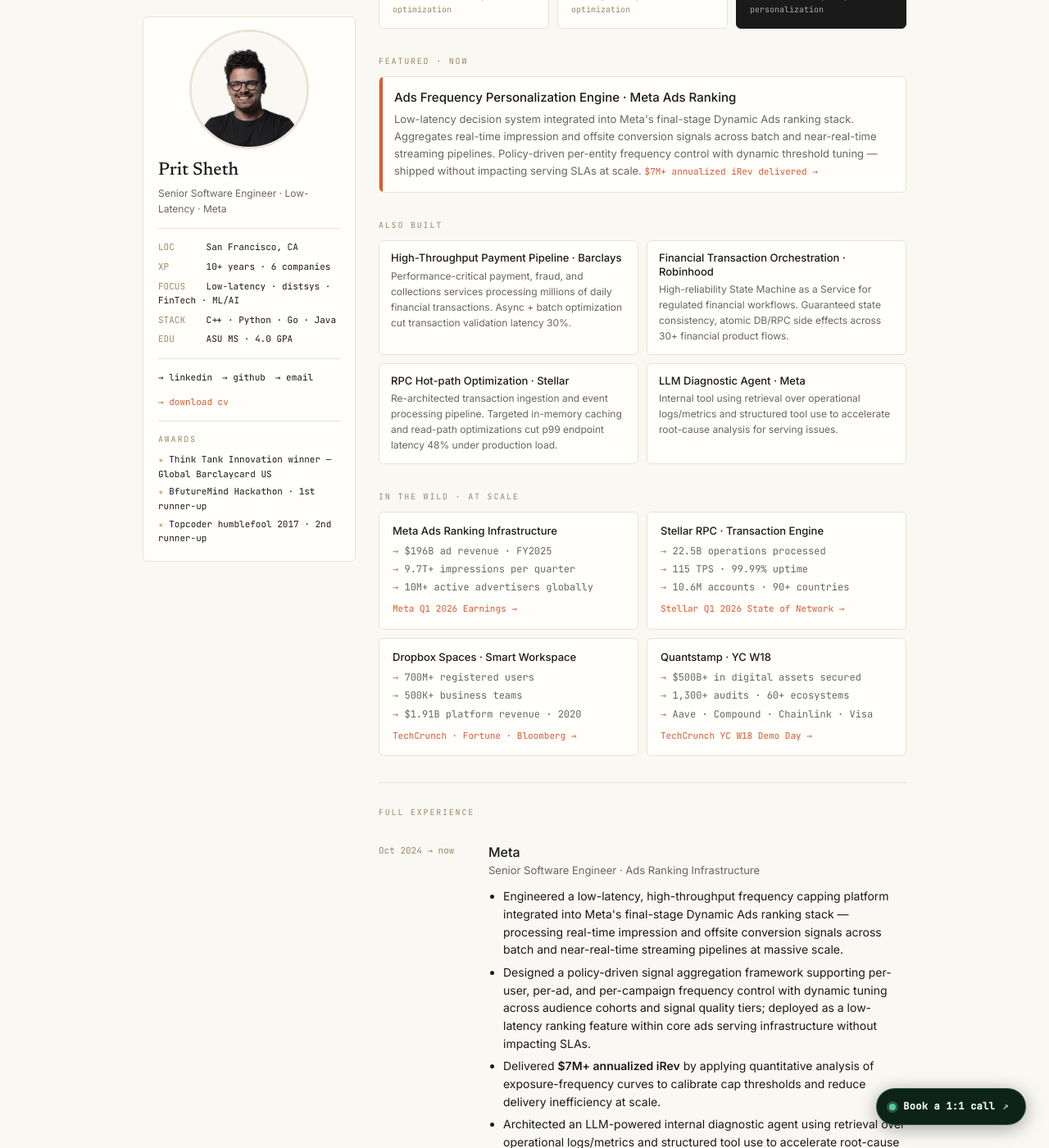
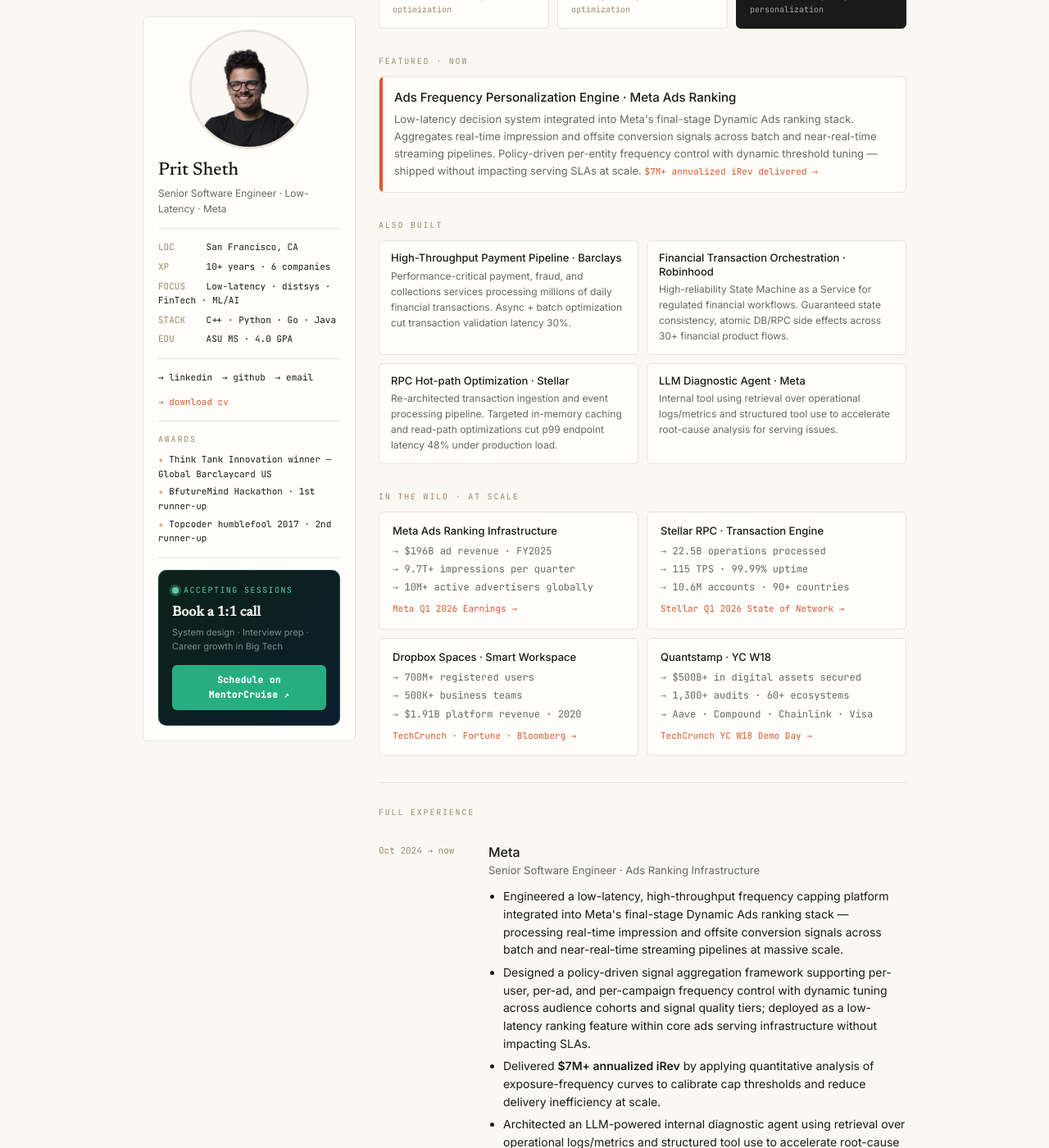
Before and after one commit to psheth9/psheth9.github.io, a Jekyll site: the page built from index.html, in a window 1280 px wide and 1400 px high, scrolled down 516 px. Shown: the whole window at 82% size. Built offline with Jekyll 4.4.1, drawn with Linux system fonts in a browser that asks for light colours.

Commit message:
Revert to sidebar card widget for MentorCruise booking
Co-Authored-By: Claude Sonnet 4.6 <noreply@anthropic.com>

```diff
--- a/_layouts/default.html
+++ b/_layouts/default.html
@@ -12,14 +12,5 @@
     </main>
     {% include footer.html %}
   </div>
-
-  <a class="mentor-float"
-     href="https://mentorcruise.com/mentor/pritsheth/"
-     target="_blank" rel="noopener noreferrer"
-     aria-label="Book a 1:1 call on MentorCruise">
-    <span class="mentor-float__dot"></span>
-    <span class="mentor-float__label">Book a 1:1 call</span>
-    <span class="mentor-float__arrow">↗</span>
-  </a>
 </body>
 </html>
--- a/assets/css/style.scss
+++ b/assets/css/style.scss
@@ -352,58 +352,74 @@ pre code { background: transparent; padding: 0; }
 }
 .profile-card__awards li::before { content: "★ "; color: var(--accent-gold); }
 
-/* ----- Floating MentorCruise booking pill (fixed, every page) ----- */
-.mentor-float {
-  position: fixed;
-  bottom: 28px;
-  right: 28px;
-  z-index: 900;
+/* ----- Mentoring / MentorCruise booking widget ----- */
+.mentoring-widget {
+  background: linear-gradient(140deg, #0d2218 0%, #0b1d2e 100%);
+  border: 1px solid rgba(93, 202, 165, 0.22);
+  border-radius: var(--radius-lg);
+  padding: 16px 16px 18px;
+}
+.mentoring-widget__live {
   display: flex;
   align-items: center;
-  gap: 9px;
-  background: #0d2218;
-  border: 1px solid rgba(93,202,165,0.28);
-  border-radius: 999px;
-  padding: 11px 20px 11px 15px;
-  text-decoration: none;
-  color: #e8f5ee;
+  gap: 6px;
   font-family: var(--font-mono);
-  font-size: 12px;
-  font-weight: 600;
-  letter-spacing: 0.02em;
-  box-shadow: 0 4px 22px rgba(0,0,0,0.35);
-  white-space: nowrap;
-  transition: transform 0.15s, box-shadow 0.15s, border-color 0.15s;
+  font-size: 10px;
+  color: #5dcaa5;
+  letter-spacing: 0.14em;
+  text-transform: uppercase;
+  margin-bottom: 10px;
 }
-.mentor-float:hover {
-  transform: translateY(-3px) scale(1.025);
-  box-shadow: 0 8px 30px rgba(39,174,128,0.32);
-  border-color: rgba(93,202,165,0.55);
-  color: #e8f5ee;
-  text-decoration: none;
-}
-.mentor-float__dot {
+.mentoring-dot {
   width: 8px;
   height: 8px;
   border-radius: 50%;
   background: #5dcaa5;
   box-shadow: 0 0 0 0 rgba(93,202,165,0.5);
-  animation: mentor-pulse 2.5s ease-in-out infinite;
+  animation: mentoring-pulse 2.5s ease-in-out infinite;
   flex-shrink: 0;
 }
-@keyframes mentor-pulse {
+@keyframes mentoring-pulse {
   0%   { box-shadow: 0 0 0 0   rgba(93,202,165,0.5); }
   65%  { box-shadow: 0 0 0 8px rgba(93,202,165,0);   }
   100% { box-shadow: 0 0 0 0   rgba(93,202,165,0);   }
 }
-.mentor-float__arrow {
-  opacity: 0.7;
-  font-size: 13px;
+.mentoring-widget__hed {
+  font-family: var(--font-serif);
+  font-size: 17px;
+  font-weight: 700;
+  color: #f0f0e8;
+  margin: 0 0 5px;
+  line-height: 1.2;
 }
-@media (max-width: 540px) {
-  .mentor-float { bottom: 16px; right: 16px; padding: 10px 16px 10px 13px; font-size: 11px; }
-  .mentor-float__label { display: none; }
-  .mentor-float__dot   { width: 9px; height: 9px; }
+.mentoring-widget__sub {
+  font-size: 11px;
+  color: rgba(240,240,232,0.52);
+  margin: 0 0 14px;
+  line-height: 1.55;
+}
+.mentoring-widget__btn {
+  display: block;
+  text-align: center;
+  background: #27ae80;
+  color: #fff;
+  padding: 10px 14px;
+  border-radius: var(--radius);
+  font-family: var(--font-mono);
+  font-size: 11px;
+  font-weight: 600;
+  letter-spacing: 0.04em;
+  text-decoration: none;
+  border-bottom: none;
+  transition: background 0.15s, transform 0.12s, box-shadow 0.15s;
+}
+.mentoring-widget__btn:hover {
+  background: #1d9a70;
+  transform: translateY(-2px);
+  box-shadow: 0 5px 18px rgba(39,174,128,0.38);
+  color: #fff;
+  text-decoration: none;
+  border-bottom: none;
 }
 
 /* ----- Right column sections ----- */
--- a/index.html
+++ b/index.html
@@ -52,6 +52,21 @@ description: Senior Software Engineer focused on low-latency distributed systems
       <li>Topcoder humblefool 2017 · 2nd runner-up</li>
     </ul>
 
+    <hr>
+
+    <div class="mentoring-widget">
+      <div class="mentoring-widget__live">
+        <span class="mentoring-dot"></span>
+        <span>accepting sessions</span>
+      </div>
+      <p class="mentoring-widget__hed">Book a 1:1 call</p>
+      <p class="mentoring-widget__sub">System design · Interview prep · Career growth in Big Tech</p>
+      <a href="https://mentorcruise.com/mentor/pritsheth/"
+         class="mentoring-widget__btn"
+         target="_blank" rel="noopener noreferrer">
+        Schedule on MentorCruise ↗
+      </a>
+    </div>
   </aside>
 
   {%- comment -%} ============ RIGHT: MAIN COLUMN ============ {%- endcomment -%}
```
